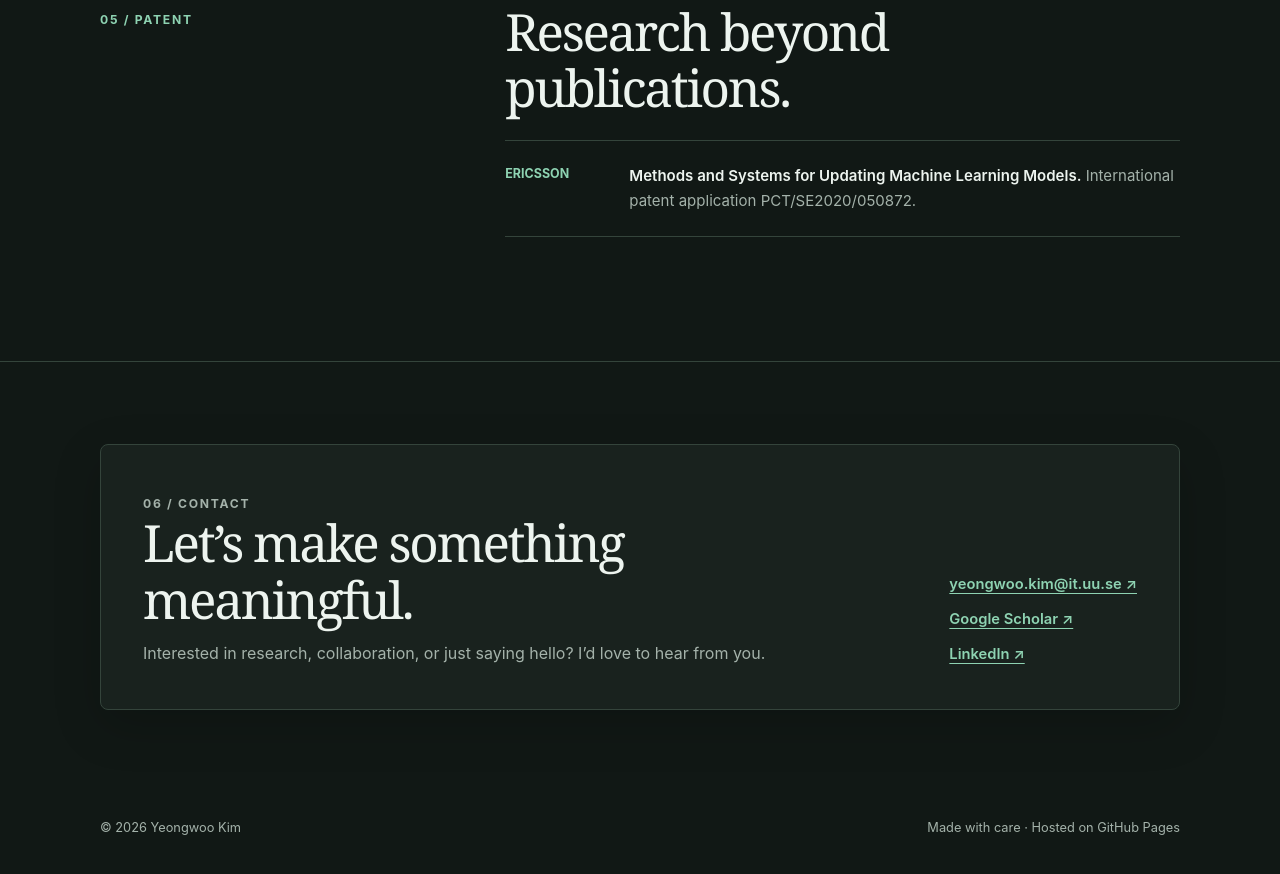
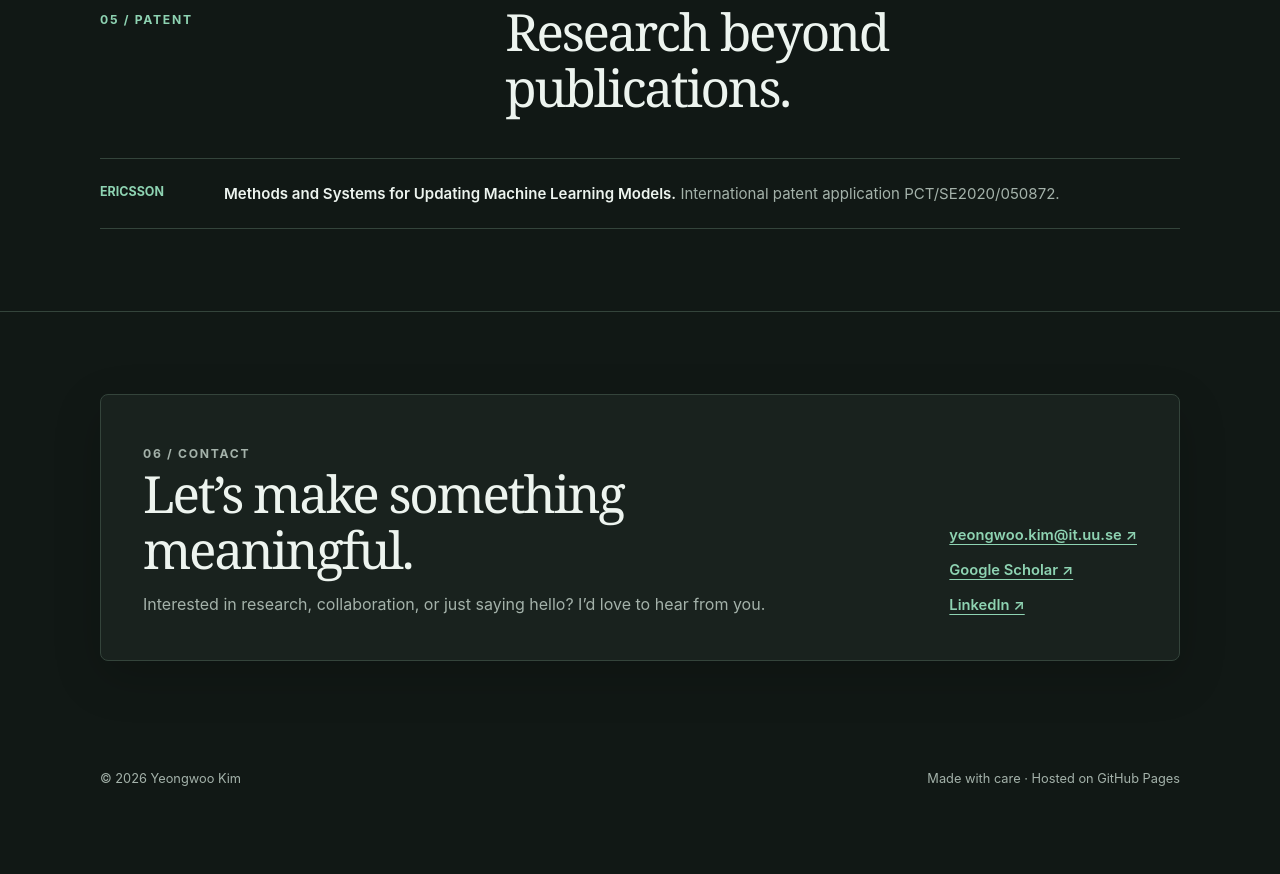
Before and after one commit to ywkim09/ywkim09.github.io, a plain HTML site: page index.html in a window 1280 px wide. Shown: the part 4058-4932 px from the top of the page. After the commit the page ends 4882 px from the top, so only its background shows below. Drawn offline with Linux system fonts and the light colour scheme.

Commit message:
alignment

```diff
--- a/index.html
+++ b/index.html
@@ -483,11 +483,11 @@
           <p class="section-kicker">05 / Patent</p>
           <div>
             <h2>Research beyond publications.</h2>
-            <div class="publication" style="margin-top: 24px">
-              <span class="pub-type">ERICSSON</span>
-              <p><strong>Methods and Systems for Updating Machine Learning Models.</strong> International patent application PCT/SE2020/050872.</p>
-            </div>
           </div>
+        </div>
+        <div class="publication">
+          <span class="pub-type">ERICSSON</span>
+          <p><strong>Methods and Systems for Updating Machine Learning Models.</strong> International patent application PCT/SE2020/050872.</p>
         </div>
       </div>
     </section>
```
